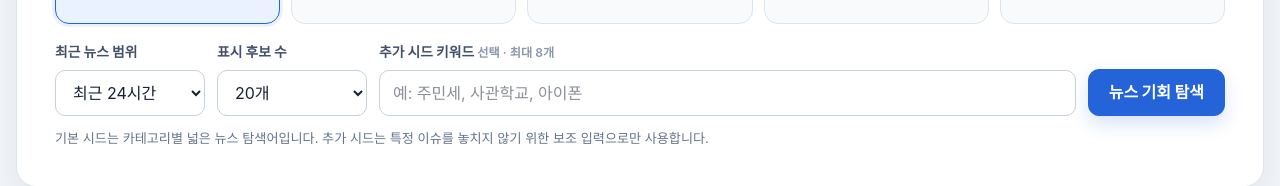
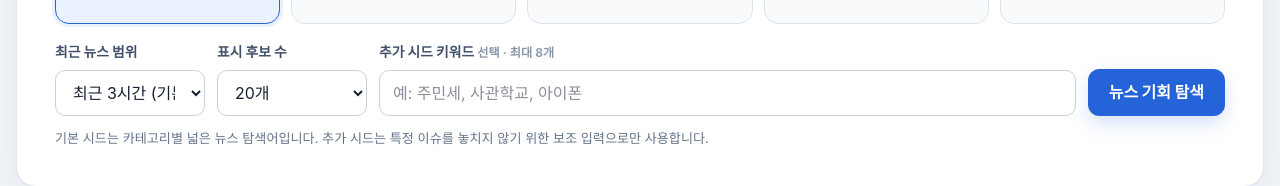
Before and after one commit to ungveloper/news-content-research-web, a Next.js app: page / in a window 1280 px wide. Shown: the part 758-944 px from the top of the page. Built offline with nearby package versions, Linux system fonts and the light colour scheme.

Commit message:
변경: 최근 뉴스 기본 조회 범위를 3시간으로 조정

```diff
--- a/app/api/news/opportunities/route.ts
+++ b/app/api/news/opportunities/route.ts
@@ -30,7 +30,7 @@ export async function POST(request: Request) {
   const windowHours =
     typeof body.windowHours === "number" && Number.isFinite(body.windowHours)
       ? body.windowHours
-      : 24;
+      : 3;
   const maxResults =
     typeof body.maxResults === "number" && Number.isFinite(body.maxResults)
       ? body.maxResults
--- a/components/news-research-workbench.tsx
+++ b/components/news-research-workbench.tsx
@@ -72,7 +72,7 @@ export default function NewsResearchWorkbench() {
   const [feed, setFeed] = useState<NewsResearchResponse | null>(null);
   const [categorySelection, setCategorySelection] =
     useState<CategorySelection>("all");
-  const [windowHours, setWindowHours] = useState(24);
+  const [windowHours, setWindowHours] = useState(3);
   const [maxResults, setMaxResults] = useState(20);
   const [customSeedText, setCustomSeedText] = useState("");
   const [prompt, setPrompt] = useState(DEFAULT_NEWS_RESEARCH_PROMPT);
@@ -357,7 +357,7 @@ export default function NewsResearchWorkbench() {
           <label>
             <span>최근 뉴스 범위</span>
             <select value={windowHours} onChange={(event) => setWindowHours(Number(event.target.value))}>
-              <option value={3}>최근 3시간</option>
+              <option value={3}>최근 3시간 (기본)</option>
               <option value={6}>최근 6시간</option>
               <option value={12}>최근 12시간</option>
               <option value={24}>최근 24시간</option>
```
